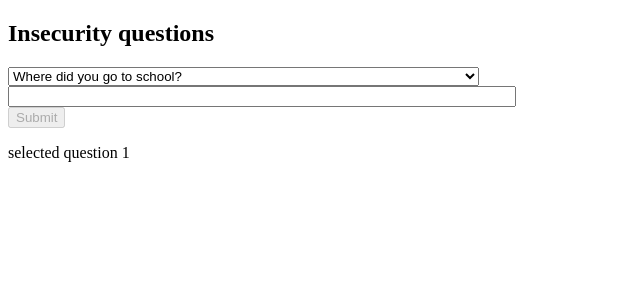
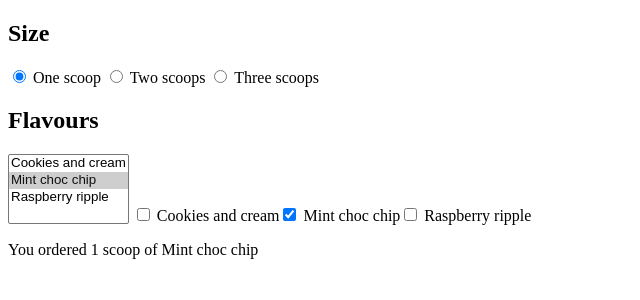
Before and after one commit to neznayer/svelte-learning, a Svelte app: page / in a window 1280 px wide. Shown: the top 300 px of the page, without its empty margins (0-640 px from the left). Built offline with nearby package versions, Linux system fonts and the light colour scheme.

Commit message:
multiple select binding is an array!

```diff
--- a/src/App.svelte
+++ b/src/App.svelte
@@ -1,61 +1,57 @@
 <script>
-	let questions = [
-		{
-			id: 1,
-			text: `Where did you go to school?`
-		},
-		{
-			id: 2,
-			text: `What is your mother's name?`
-		},
-		{
-			id: 3,
-			text: `What is another personal fact that an attacker could easily find with Google?`
-		}
+	let scoops = 1;
+	let flavours = ['Mint choc chip'];
+
+	let menu = [
+		'Cookies and cream',
+		'Mint choc chip',
+		'Raspberry ripple'
 	];
 
-	let selected;
-
-	let answer = '';
-
-	function handleSubmit() {
-		alert(
-			`answered question ${selected.id} (${selected.text}) with "${answer}"`
-		);
+	function join(flavours) {
+		if (flavours.length === 1) return flavours[0];
+		return `${flavours.slice(0, -1).join(', ')} and ${flavours[flavours.length - 1]}`;
 	}
 </script>
 
-<h2>Insecurity questions</h2>
+<h2>Size</h2>
 
-<form on:submit|preventDefault={handleSubmit}>
-	<select
-		bind:value={selected}
-		on:change={() => (answer = '')}
-	>
-		{#each questions as question}
-			<option value={question}>
-				{question.text}
-			</option>
-		{/each}
-	</select>
+<label>
+	<input type=radio bind:group={scoops} value={1}>
+	One scoop
+</label>
 
-	<input bind:value={answer} />
+<label>
+	<input type=radio bind:group={scoops} value={2}>
+	Two scoops
+</label>
 
-	<button disabled={!answer} type="submit">
-		Submit
-	</button>
-</form>
+<label>
+	<input type=radio bind:group={scoops} value={3}>
+	Three scoops
+</label>
 
-<p>
-	selected question {selected
-		? selected.id
-		: '[waiting...]'}
-</p>
+<h2>Flavours</h2>
 
-<style>
-	input {
-		display: block;
-		width: 500px;
-		max-width: 100%;
-	}
-</style>
+<select multiple bind:value={flavours}>
+{#each menu as flavour}
+<option value={flavour}>{flavour}</option>
+{/each}
+</select>
+{#each menu as flavour}
+	<label>
+		<input type=checkbox bind:group={flavours} value={flavour}>
+		{flavour}
+	</label>
+{/each}
+
+{#if flavours.length === 0}
+	<p>Please select at least one flavour</p>
+{:else if flavours.length > scoops}
+	<p>Can't order more flavours than scoops!</p>
+{:else}
+	<p>
+		You ordered {scoops} {scoops === 1 ? 'scoop' : 'scoops'}
+		of {join(flavours)}
+	</p>
+{/if}
```
